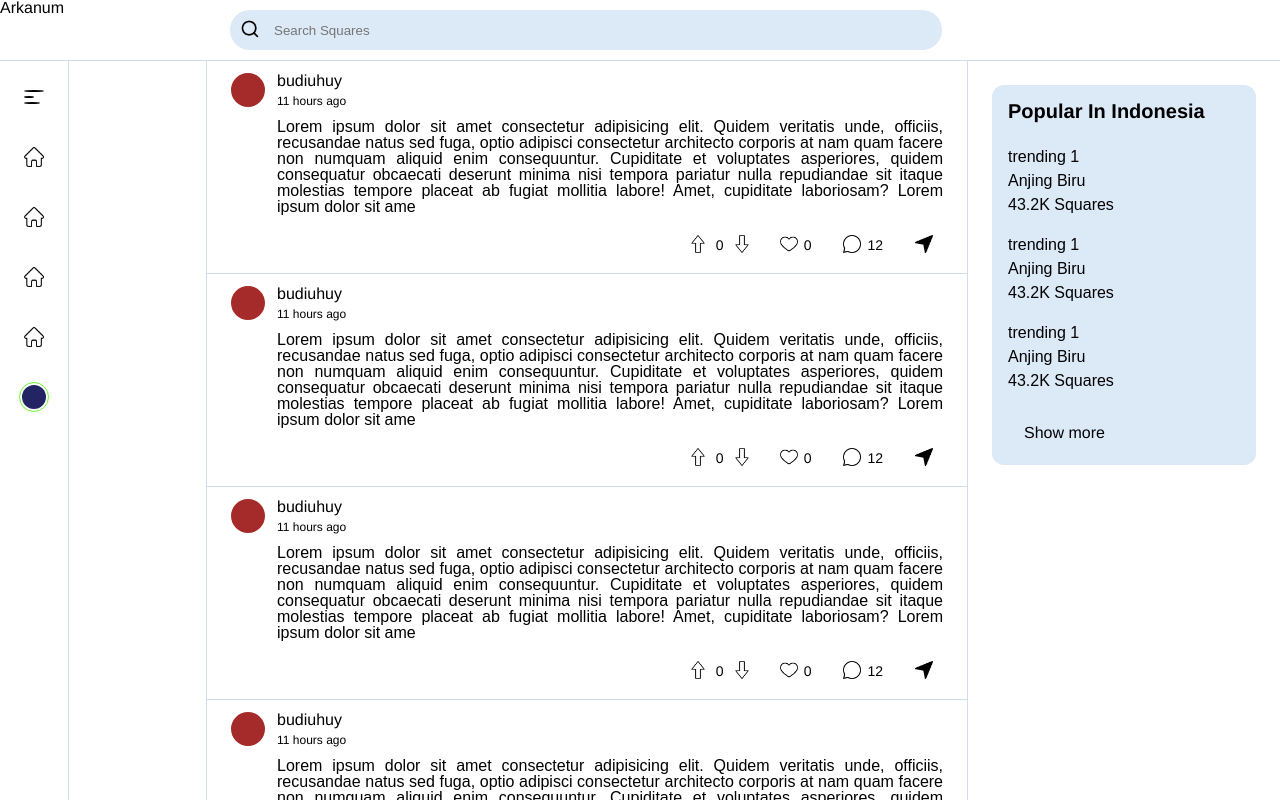
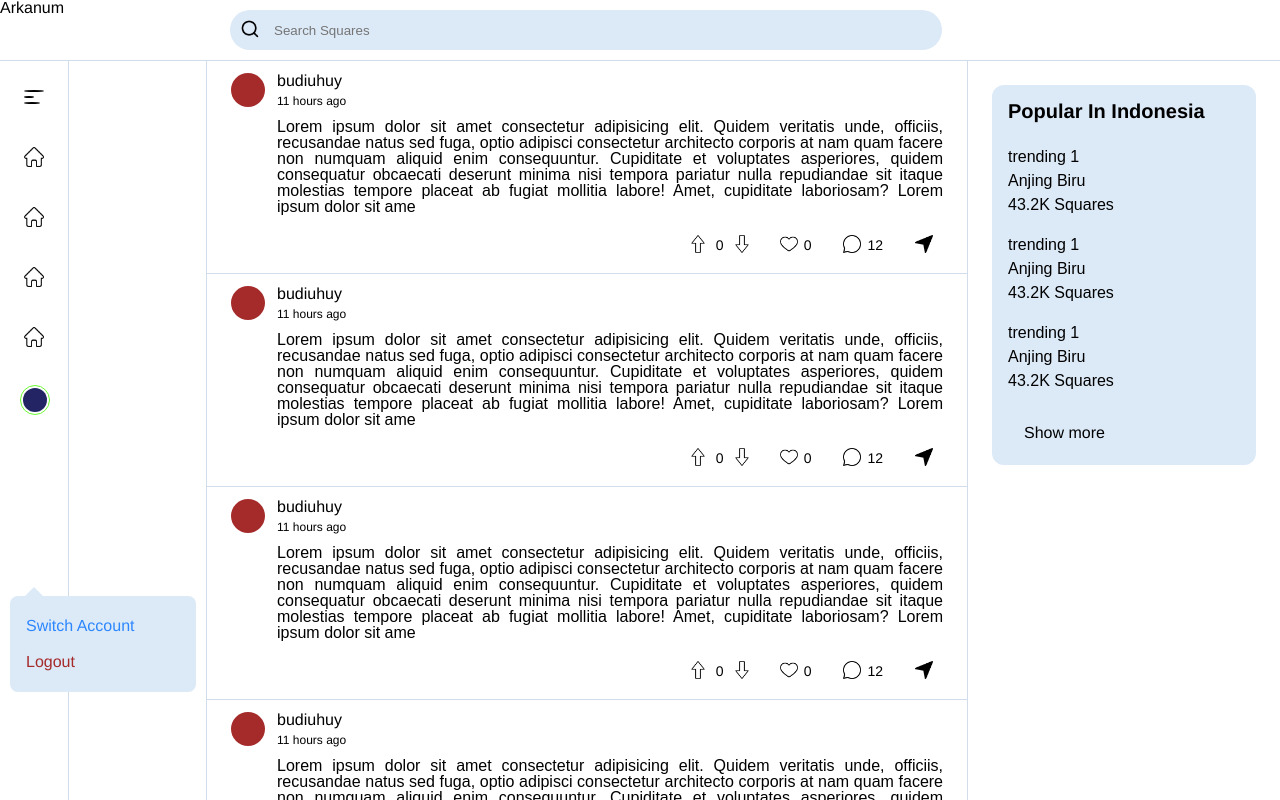
Before and after one commit to arkandamar/Arkanum, a React (Vite) app in the folder frontend-arkanum/: page / in a window 1280 px wide. Both pictures are taken after a click on the element 34 px from the left and 397 px from the top of the page. Built offline with nearby package versions, Linux system fonts and the light colour scheme.

Commit message:
add pop up for logout and switching account

```diff
--- a/frontend-arkanum/src/components/Navbar.scss
+++ b/frontend-arkanum/src/components/Navbar.scss
@@ -29,7 +29,12 @@ $navbar-padding-side: 10px;
     visibility: visible;
   }
 
-  .container-display .username {
+  .container-display:hover {
+    background: $secondary-color;
+    cursor: pointer;
+  }
+
+  .container-display .container-username {
     visibility: visible;
   }
 }
@@ -43,6 +48,7 @@ $navbar-padding-side: 10px;
   transition: width 300ms ease;
   gap: 12px;
   border-right: 1px solid $border-color;
+  position: relative;
 
   .container-menu {
     margin-top: 12px;
@@ -104,13 +110,18 @@ $navbar-padding-side: 10px;
 
   .container-display {
     width: 100%;
-    height: 48px;
-    color: white;
-    overflow: hidden;
+    height: 54px;
+    display: grid;
+    grid-template-columns: max-content 1fr;
+    border-radius: 8px;
+    align-items: center;
+
+    $box-highlight: 28px;
 
     .container-border {
-      @include box(48px);
+      @include box($box-highlight + 6px);
       @include align(center, center);
+      margin: 0 8px;
 
       .border {
         border-radius: 100%;
@@ -131,10 +142,28 @@ $navbar-padding-side: 10px;
       }
     }
 
-    .username {
-      transform: translate(56px, -32px);
+    .container-username {
+      width: 124px;
+      @include align(center, left);
+      flex-direction: column;
+      gap: 6px;
       visibility: hidden;
       transition: visibility 100ms ease;
+
+      .name {
+        font-weight: 600;
+      }
+      .username {
+        font-size: 14px;
+
+        span {
+          font-size: 11px;
+          // background-color: aqua;
+          color: cadetblue;
+          display: inline-block;
+          margin-right: 4px;
+        }
+      }
     }
   }
 }
--- a/frontend-arkanum/src/components/Navbar.tsx
+++ b/frontend-arkanum/src/components/Navbar.tsx
@@ -1,9 +1,12 @@
 import "./Navbar.scss";
 import home from "../assets/home.png";
-import { useRef } from "react";
+import { useRef, useState } from "react";
+import PopUp from "./PopUp.js";
 
 export default function Navbar() {
   const navRef = useRef<HTMLDivElement>(null);
+  const [isPopUp, setIsPopUp] = useState<boolean>(false);
+
   const onClickHandler = () => {
     const navBar: HTMLDivElement | null = navRef.current;
 
@@ -41,14 +44,20 @@ export default function Navbar() {
         <img src={home} />
         <div>Home</div>
       </div>
-      <div className="container-display">
+      <div onClick={() => setIsPopUp(!isPopUp)} className="container-display">
         <div className="container-border">
           <div className="border">
             <div className="display"></div>
           </div>
         </div>
-        <div className="username">arkan</div>
+        <div className="container-username">
+          <div className="name">Arkan Damar</div>
+          <div className="username">
+            <span>u/</span>arkan
+          </div>
+        </div>
       </div>
+      {isPopUp && <PopUp />}
     </div>
   );
 }
--- /dev/null
+++ b/frontend-arkanum/src/components/PopUp.scss
@@ -0,0 +1,38 @@
+@import "../main.scss";
+
+.triangle {
+  position: absolute;
+  margin: 0 12px;
+  margin-top: -6px;
+  @include box(24px);
+  background: $secondary-color;
+  transform: rotate(45deg);
+  left: 10px;
+  bottom: 184px;
+}
+
+.container-popup {
+  position: absolute;
+  padding: 12px 0;
+  width: 186px;
+  background: $secondary-color;
+  border-radius: 8px;
+  bottom: 108px;
+  left: 10px;
+
+  .option {
+    padding: 10px $padding-l;
+
+    &:hover {
+      background: $tertiary-color;
+      cursor: pointer;
+    }
+  }
+  .switch {
+    color: rgb(44, 135, 255);
+  }
+
+  .logout {
+    color: brown;
+  }
+}
--- /dev/null
+++ b/frontend-arkanum/src/components/PopUp.tsx
@@ -0,0 +1,13 @@
+import "./PopUp.scss";
+
+export default function PopUp() {
+  return (
+    <>
+      <div className="triangle"></div>
+      <div className="container-popup">
+        <div className="option switch">Switch Account</div>
+        <div className="option logout">Logout</div>
+      </div>
+    </>
+  );
+}
```
